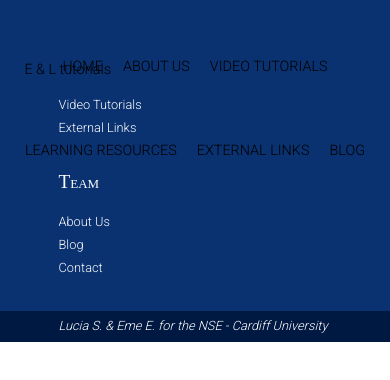
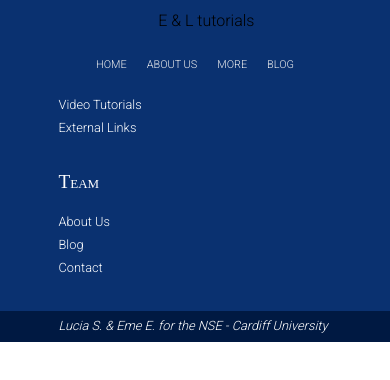
Before and after one commit to arisasdf/c-uni-react-exercise, a React (Create React App) app: page / in a window 390 px wide. Shown: the top 380 px of the page. Built offline with nearby package versions, Linux system fonts and the light colour scheme; a web font is replaced by a local one.

Commit message:
Update responsive header stylesheets

```diff
--- a/src/css/large/Header.css
+++ b/src/css/large/Header.css
@@ -8,9 +8,15 @@
   position: absolute;
   line-height: 0.7em;
 }
+nav > ul {
+  font-size: 0.8em;
+}
 header {
   height: 85px;
 }
 nav > ul > li {
   margin-top: 50px;
 }
+header > img {
+  display: none;
+}
--- a/src/css/medium/Header.css
+++ b/src/css/medium/Header.css
@@ -4,13 +4,13 @@
   display: block;
   font-size: 1em;
   text-align: left;
-    margin-left: 1em;
+  margin-left: 0;
   margin-top: 55px;
   position: absolute;
   line-height: 0.7em;
 }
-  nav {
-    font-size: 0.9em;
+nav > ul > li {
+  font-size: 0.8em;
 }
 nav > ul > li {
   margin-top: 50px;
@@ -19,3 +19,6 @@
   height: 85px;
   margin-top: 0px;
 }
+header > img {
+  display: none;
+}
--- a/src/css/small/Header.css
+++ b/src/css/small/Header.css
@@ -2,9 +2,8 @@
 .logo {
   display: block;
   font-size: 1em;
-  text-align: left;
-  margin-left: 1em;
-  margin-top: 55px;
+  margin-left: 38%;
+  margin-top: 05px;
   position: absolute;
   line-height: 0.7em;
 }
@@ -14,6 +13,14 @@ header {
   width: 100%;
   margin-top: 0px;
 }
-nav {
+nav > ul {
   display: block;
 }
+nav > ul > li {
+  font-size: 0.8em;
+}
+header > img {
+  display: block;
+  position: absolute;
+  margin-left: 95%;
+}
--- a/src/css/xlarge/Header.css
+++ b/src/css/xlarge/Header.css
@@ -1,6 +1,5 @@
 @charset "UTF-8";
 /* Extra Large devices */
-/* Header elements */
 ul {
   margin-top: 0;
 }
@@ -29,9 +28,9 @@ nav > ul > li {
   display: inline-block;
   padding: 10px;
   position: relative;
+  color: #eee;
 }
 nav > ul > li > a {
-  color: #eee;
   text-decoration: none;
 }
 nav > ul > li > ul {
@@ -45,9 +44,6 @@ nav > ul > li > ul > li > a {
 
 nav > ul > li > ul > a:hover {
   color: gray;
-}
-.mobile > ul > li > ul {
-  color: rgb(66, 56, 56);
 }
 nav > ul > li:hover > ul {
   display: block;
@@ -70,3 +66,6 @@ nav > ul > li:hover > ul {
 nav > ul > li {
   margin-top: 50px;
 }
+header > img {
+  display: none;
+}
--- a/src/css/xsmall/Header.css
+++ b/src/css/xsmall/Header.css
@@ -4,9 +4,8 @@
 .logo {
   display: block;
   font-size: 1em;
-    text-align: left;
-    margin-left: 1em;
-    margin-top: 55px;
+  margin-left: 38%;
+  margin-top: 05px;
   position: absolute;
   line-height: 0.7em;
 }
@@ -17,6 +16,31 @@
   margin-top: 0px;
 }
 
-  nav {
+nav > ul {
   display: block;
+  font-size: 0.85em;
 }
+.videos {
+  display: none;
+}
+.resources {
+  display: none;
+}
+
+.ext_links {
+  display: none;
+}
+/* mobile menu items*/
+.mobile {
+  display: inline;
+}
+
+.mobile > ul > li {
+  display: none;
+}
+.about {
+  display: none;
+}
+nav > ul > li:hover > ul > li {
+  display: none;
+}
```
Lines whose indentation alone changed are shown as unchanged.
